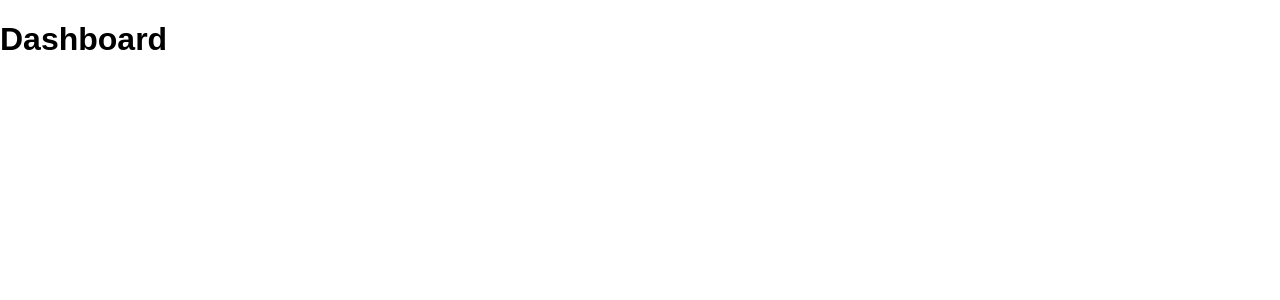
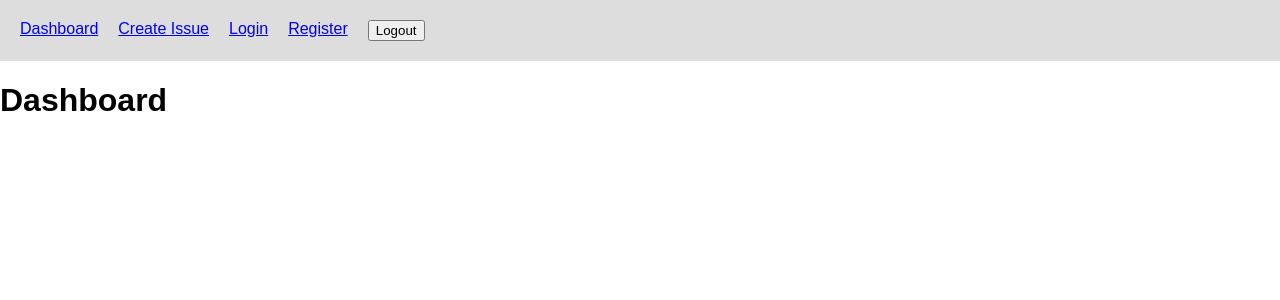
Before and after one commit to Manikanta420m/CommunityServe, a React (Vite) app in the folder FrontEnd/: page / in a window 1280 px wide. Shown: the top 300 px of the page. Built offline with nearby package versions, Linux system fonts and the light colour scheme.

Commit message:
"Navbar update"

```diff
--- a/FrontEnd/src/App.jsx
+++ b/FrontEnd/src/App.jsx
@@ -1,4 +1,6 @@
 import { BrowserRouter, Routes, Route } from "react-router-dom";
+
+import Navbar from "./components/navbar";
 
 import Login from "./pages/Login";
 import Register from "./pages/Register";
@@ -8,6 +10,8 @@ import CreateIssue from "./pages/CreateIssue";
 function App() {
   return (
     <BrowserRouter>
+      <Navbar />
+
       <Routes>
         <Route path="/" element={<Dashboard />} />
 
--- a/FrontEnd/src/components/navbar.jsx
+++ b/FrontEnd/src/components/navbar.jsx
@@ -1,17 +1,34 @@
-import { Link } from "react-router-dom";
+import { Link, useNavigate } from "react-router-dom";
 
-function Navbar() {
+const Navbar = () => {
+  const navigate = useNavigate();
+
+  const logoutHandler = () => {
+    localStorage.removeItem("token");
+
+    navigate("/login");
+  };
+
   return (
-    <nav className="navbar">
-      <h2>Civic Reporter</h2>
+    <div
+      style={{
+        display: "flex",
+        gap: "20px",
+        padding: "20px",
+        backgroundColor: "#ddd",
+      }}
+    >
+      <Link to="/">Dashboard</Link>
 
-      <div>
-        <Link to="/">Home</Link>
+      <Link to="/create-issue">Create Issue</Link>
 
-        <Link to="/report">Report Issue</Link>
-      </div>
-    </nav>
+      <Link to="/login">Login</Link>
+
+      <Link to="/register">Register</Link>
+
+      <button onClick={logoutHandler}>Logout</button>
+    </div>
   );
-}
+};
 
 export default Navbar;
```
